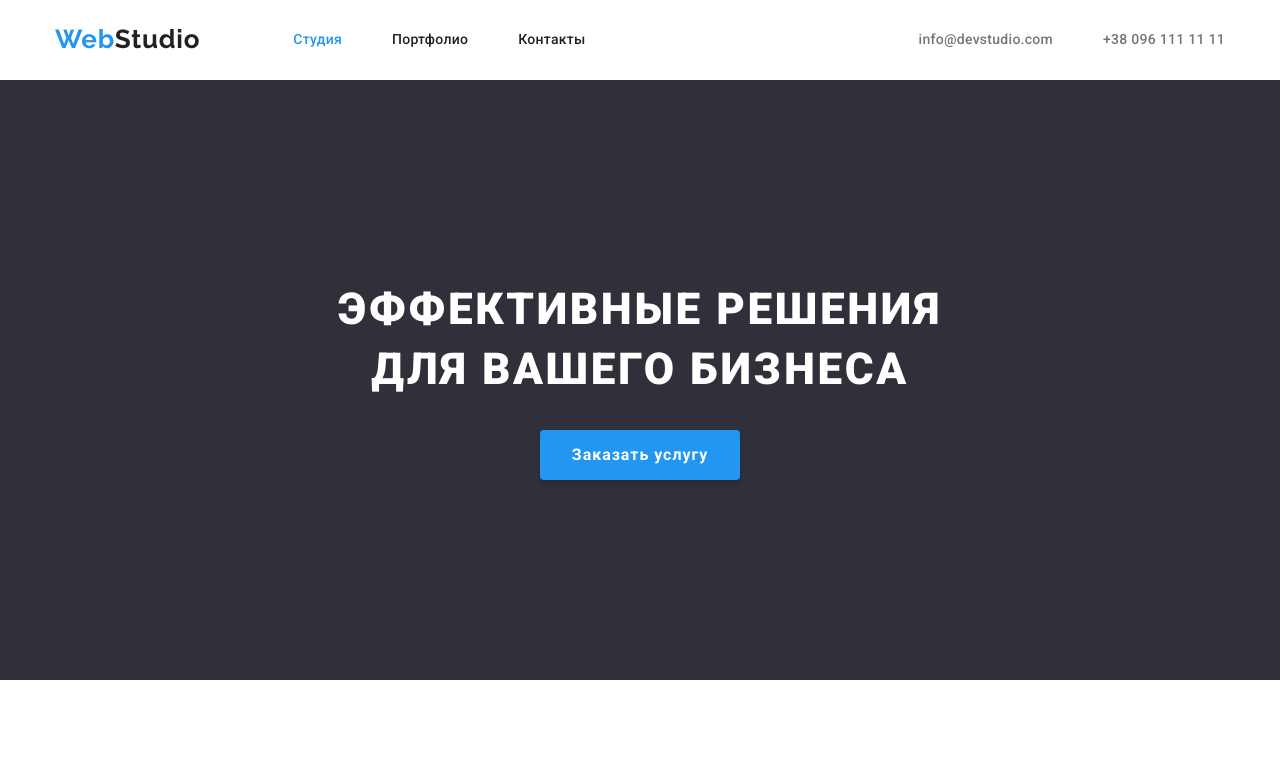
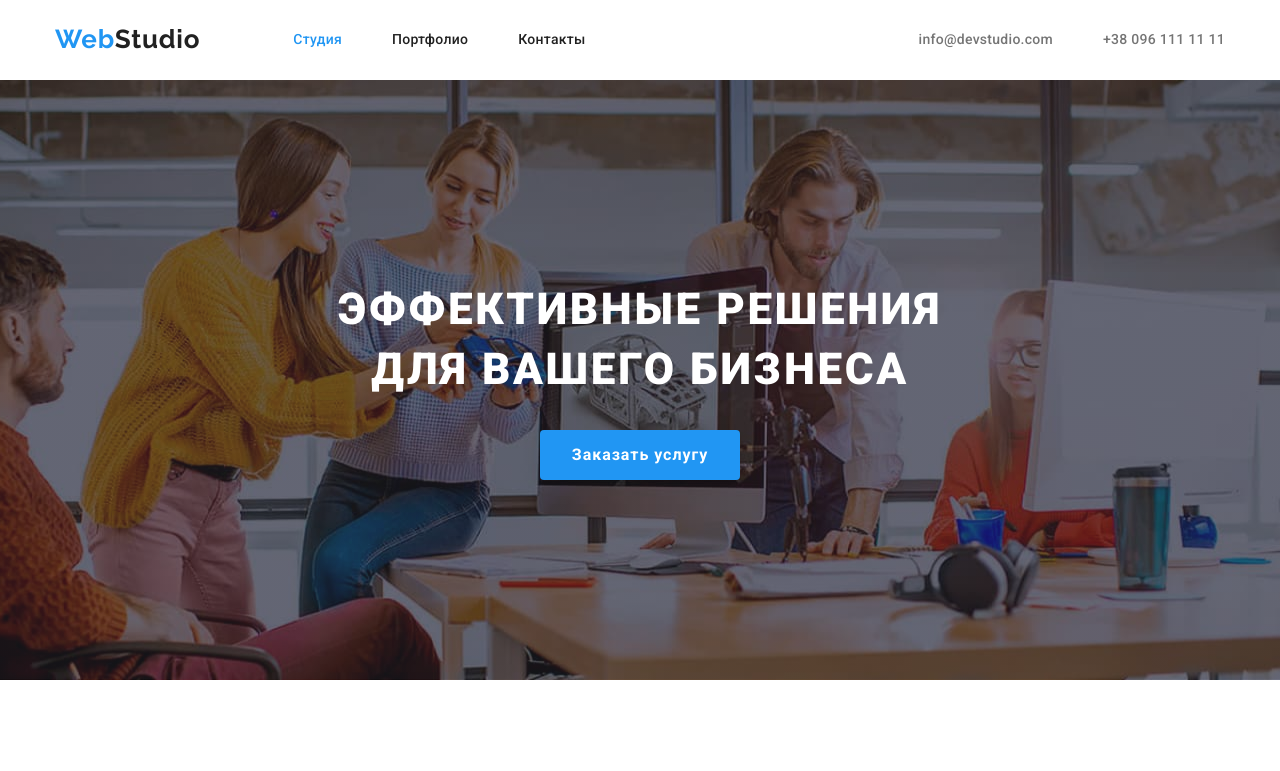
Before and after one commit to ShukalovaOlga/goit-markup-hw-04, a plain HTML site: page index.html in a window 1280 px wide. Shown: the top 771 px of the page. Drawn offline with nearby package versions, Linux system fonts and the light colour scheme.

Commit message:
Сделала background-image в секции hero

```diff
--- a/css/styles.css
+++ b/css/styles.css
@@ -145,8 +145,19 @@ img {
 
 /* Hero */
 .hero {
-  /* display: inline-block; */
   background-color: var(--primary-dark-bg);
+
+  background-image: linear-gradient(
+      to right,
+      rgba(47, 48, 58, 0.4),
+      rgba(47, 48, 58, 0.4)
+    ),
+    url("../images/decoration/hero-small.jpg");
+  background-repeat: no-repeat;
+  background-position: center;
+  background-size: cover;
+
+  /* display-content */
   text-align: center;
   padding-top: 200px;
   padding-bottom: 200px;
```
Also changed, not shown: images/decoration/hero-small.jpg (added), images/decoration/img-hero.jpg (added).
